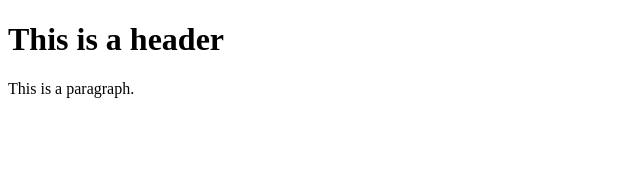
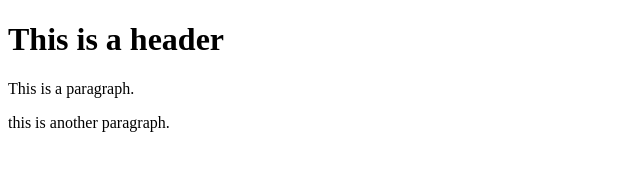
Before and after one commit to ridersam/git-test, a plain HTML site: page index.html in a window 1280 px wide. Shown: the whole page, without its empty margins (0-640 px from the left). Drawn offline with Linux system fonts and the light colour scheme.

Commit message:
Third commit

```diff
--- a/index.html
+++ b/index.html
@@ -8,5 +8,6 @@
 <body>
     <h1>This is a header</h1>
     <p>This is a paragraph.</p>
+    <p>this is another paragraph.</p>
 </body>
 </html>
```
